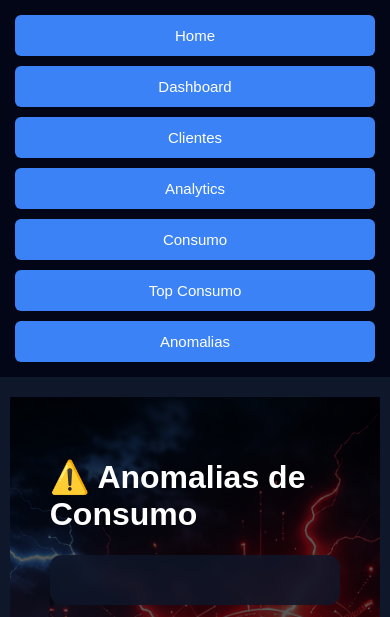
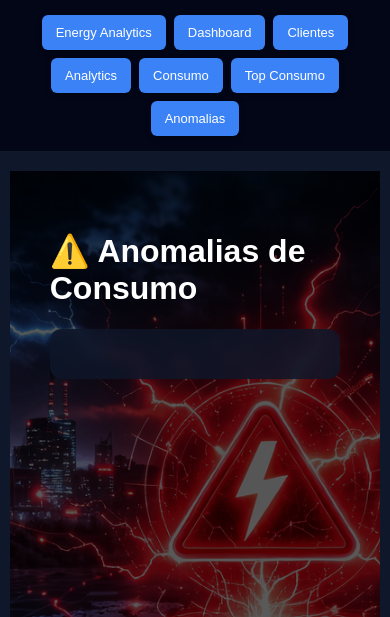
Before and after one commit to Lussandrorj2/energy-analytics-api, a Django app: page /anomalias/ in a window 390 px wide. Shown: the part 62-679 px from the top of the page. Run offline with Django 5.2, Linux system fonts and the light colour scheme; data that the repository does not hold is empty.

Commit message:
style(ui): improve responsive layout and navigation menu

```diff
--- a/config/templates/base.html
+++ b/config/templates/base.html
@@ -127,6 +127,7 @@
             border-radius: 6px;
             font-size: 15px;
             transition: 0.2s;
+            box-shadow: 0 2px 6px rgba(0, 0, 0, 0.3);
         }
 
         .menu a:hover {
@@ -212,13 +213,12 @@
             }
 
             .menu {
-                flex-direction: column;
-                align-items: center;
+                gap: 8px;
             }
 
             .menu a {
-                width: 90%;
-                text-align: center;
+                font-size: 13px;
+                padding: 10px 14px;
             }
 
         }
@@ -234,7 +234,7 @@
 
     <div class="menu">
 
-        <a href="/">Home</a>
+        <a href="/">Energy Analytics</a>
         <a href="/dashboard/">Dashboard</a>
         <a href="/clientes-view/">Clientes</a>
         <a href="/analytics/">Analytics</a>
```
